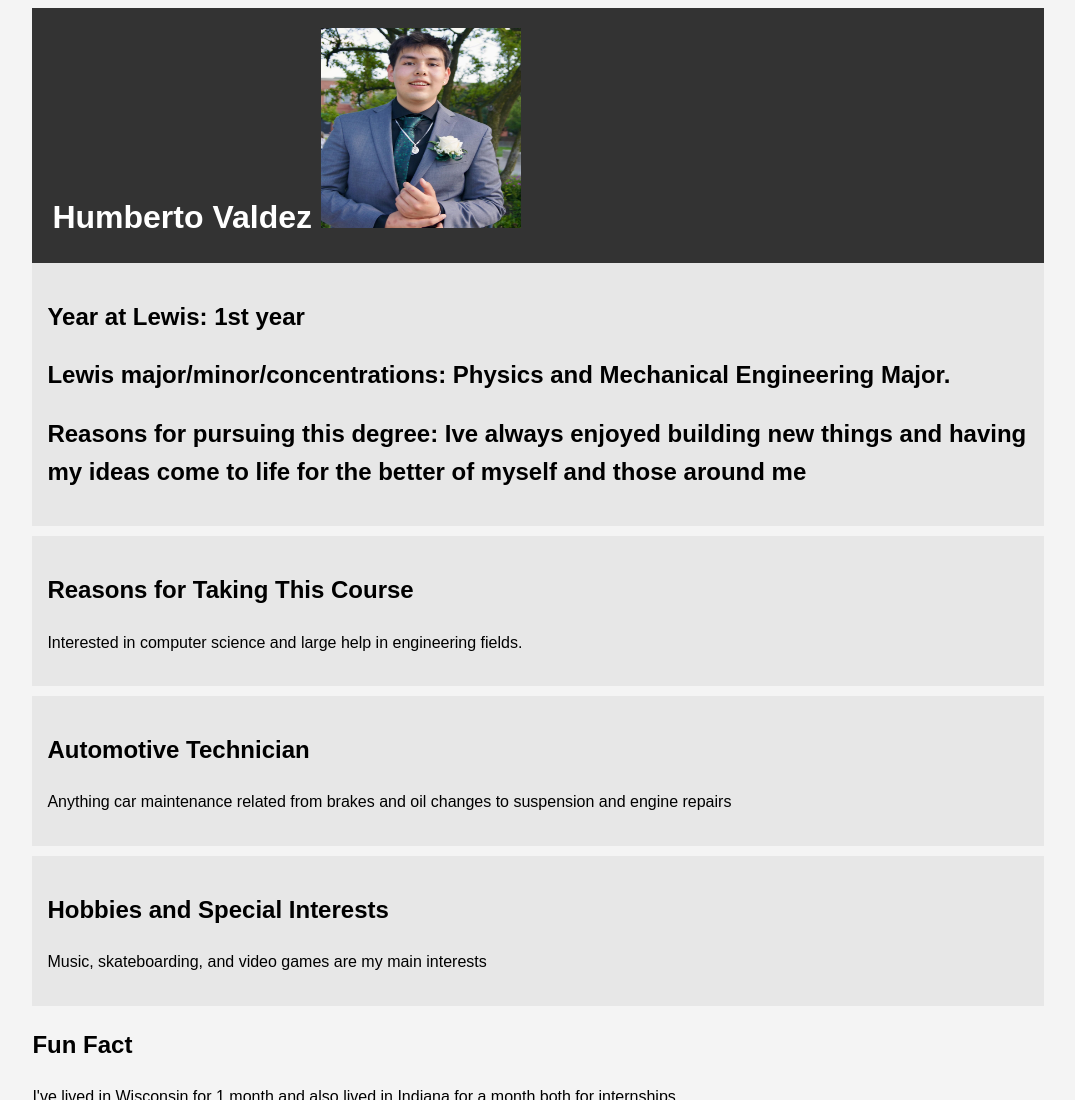
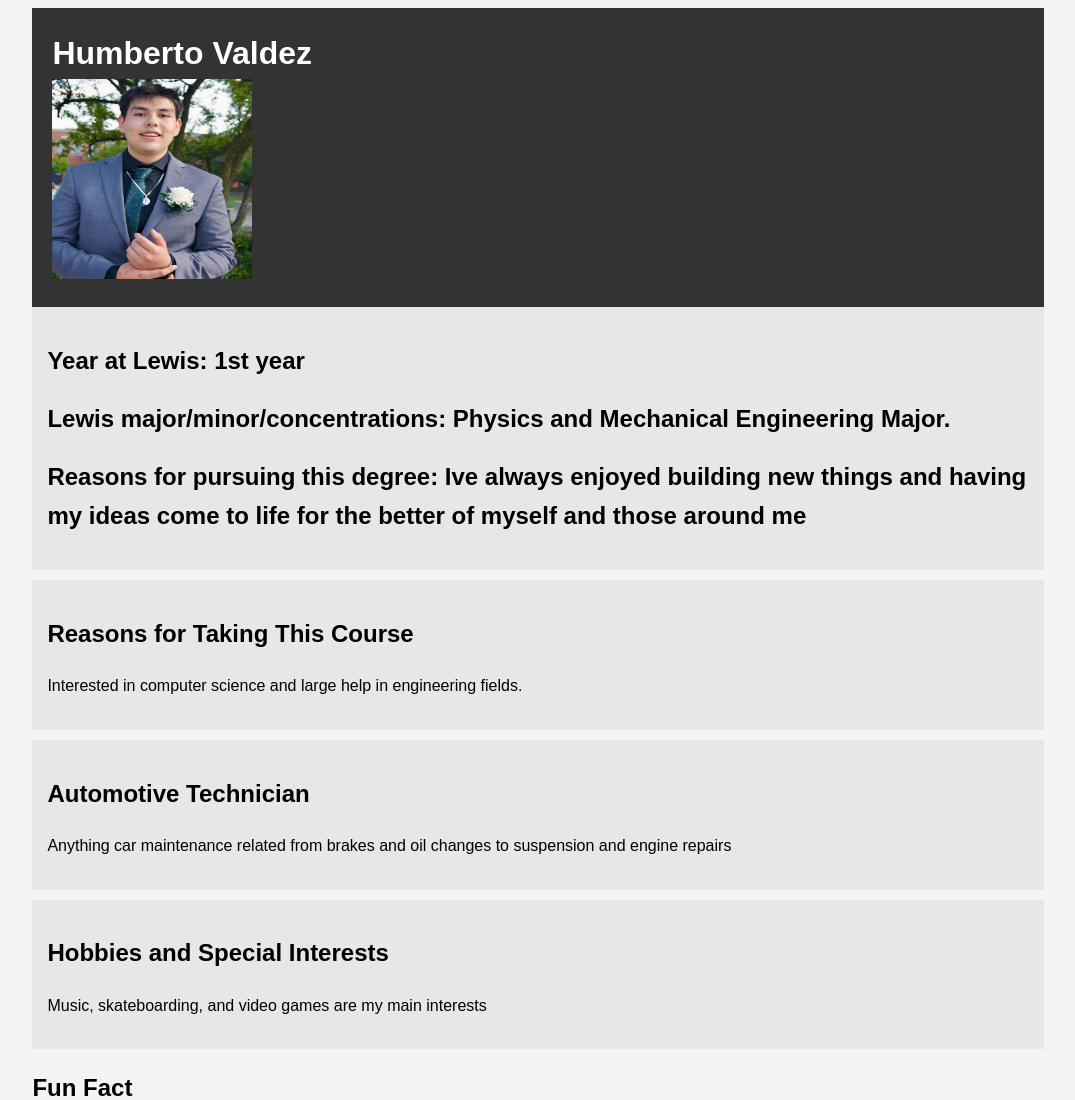
Before and after one commit to Humberto-va/me, a plain HTML site: page index.html in a window 1280 px wide. Shown: the top 1100 px of the page, without its empty margins (102-1177 px from the left). Drawn offline with Linux system fonts and the light colour scheme.

Commit message:
Moved back

```diff
--- a/index.html
+++ b/index.html
@@ -31,7 +31,8 @@
 <body>
     <div class="container">
         <header class="main-info">
-            <h1>Humberto Valdez <img src="Self-portrait.jpg" width="200" height="200" alt="image of screenshot""></h1>
+            <h1>Humberto Valdez</h1>
+		<img src="Self-portrait.jpg" width="200" height="200" alt="image of screenshot"">
             <h1></h1>
         </header>
 
```
